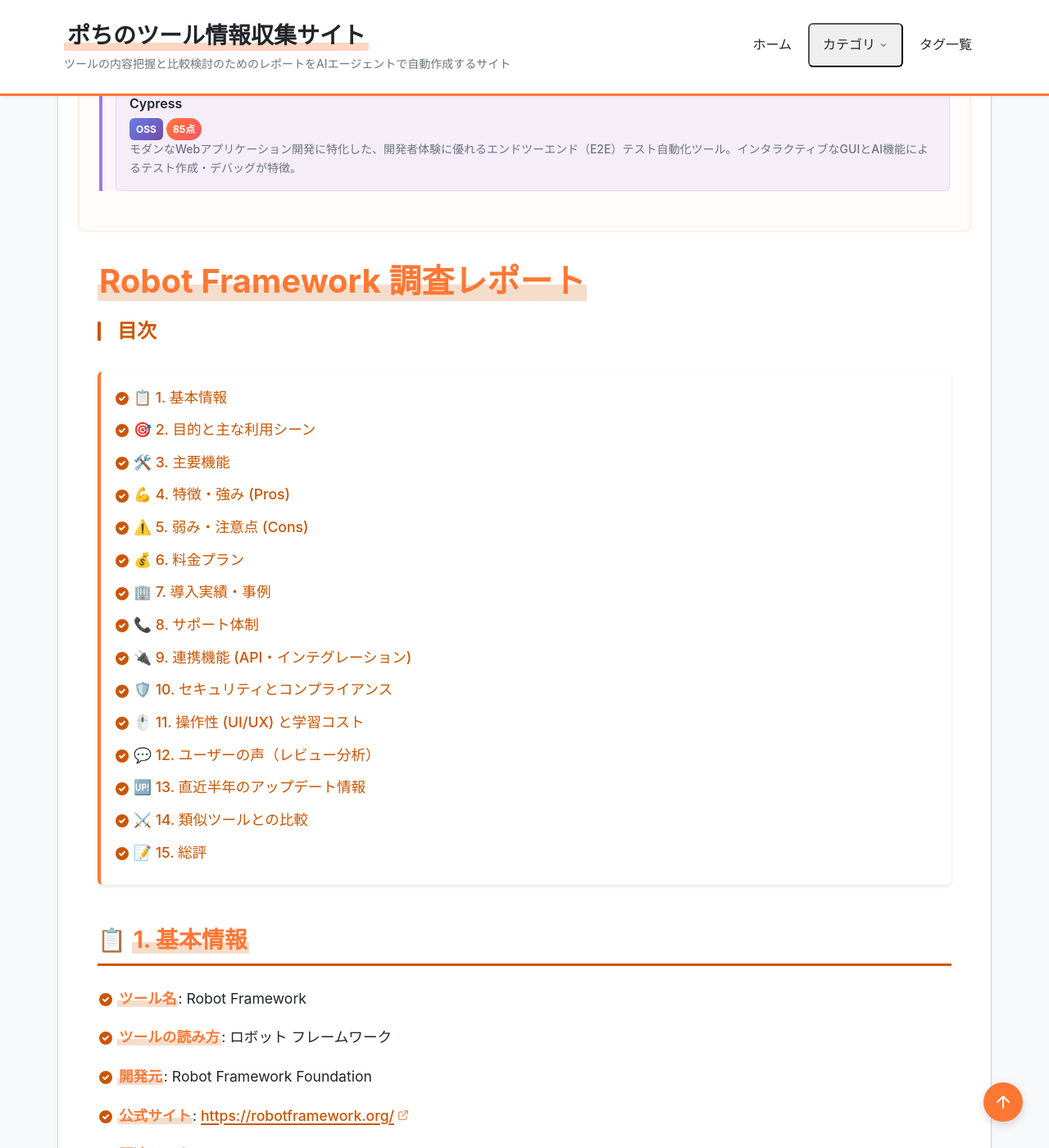
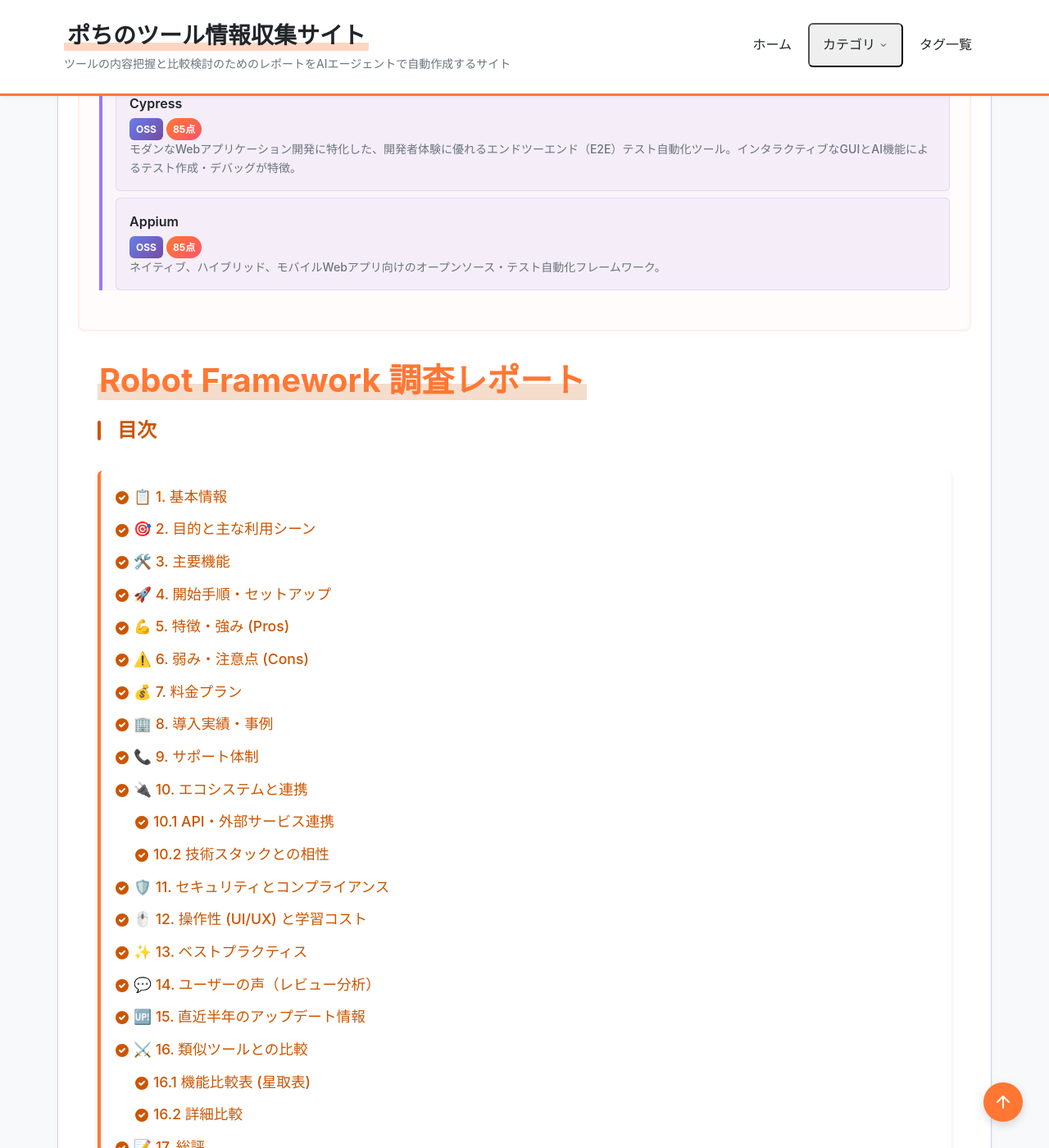
Before and after one commit to aegisfleet/tool-survey-report, a Jekyll site: the page built from _reports/robot-framework.md, in a window 1280 px wide and 1400 px high, scrolled down 2612 px. Shown: the whole window at 82% size. Built offline with Jekyll 4.4.1, drawn with Linux system fonts in a browser that asks for light colours; some of the changed text lies outside the part shown.

Commit message:
Update Robot Framework report and related links (#610)
- Update `_reports/robot-framework.md` to latest version (v7.4.1) and follow template structure (added missing sections).
- Update `_reports/cypress.md` to include Robot Framework in related tools.
- Update `_reports/appium.md` to include Robot Framework in related tools.

Co-authored-by: google-labs-jules[bot] <161369871+google-labs-jules[bot]@users.noreply.github.com>

````diff
--- a/_reports/robot-framework.md
+++ b/_reports/robot-framework.md
@@ -27,7 +27,7 @@ quick_summary:
     - "QAエンジニア"
     - "テスト担当者"
     - "RPA開発者"
-  latest_highlight: "機密情報を安全に扱うSecret Variables機能などを追加したv7.4をリリース"
+  latest_highlight: "2025年12月に機密情報管理を強化したv7.4.1をリリース"
   update_frequency: "高"
 
 # 【ツール評価】100点満点、基準点70点からの加減算方式
@@ -64,6 +64,7 @@ relationships:
     - "Gauge"
     - "Playwright"
     - "Cypress"
+    - "Appium"
 ---
 
 # **Robot Framework 調査レポート**
@@ -100,21 +101,39 @@ relationships:
 * **タグ付け機能**: テストケースやスイートにタグを付け、「スモークテストのみ実行」「特定の機能（例: @login）に関連するテストのみ実行」といった柔軟な実行制御が可能です。
 * **変数と制御構造**: 変数、ループ、条件分岐などの基本的なプログラミング構造をサポートしており、複雑なシナリオも記述できます。
 
-## **4. 特徴・強み (Pros)**
+## **4. 開始手順・セットアップ**
+
+* **前提条件**:
+  * Python (v3.6以上推奨) がインストールされていること。
+* **インストール/導入**:
+  ```bash
+  # pipを使用してインストール
+  pip install robotframework
+  ```
+* **初期設定**:
+  * 特別な設定ファイルは不要ですが、必要に応じてテスト対象ライブラリ（SeleniumLibraryなど）を追加インストールします。
+* **クイックスタート**:
+  1. テストファイル（`example.robot`）を作成。
+  2. 以下のコマンドでテストを実行。
+     ```bash
+     robot example.robot
+     ```
+
+## **5. 特徴・強み (Pros)**
 
 * **圧倒的な汎用性とエコシステム**: Web UIに留まらず、API、データベース、モバイル、デスクトップ、SSH接続など、テスト対象を選びません。Pythonの豊富なライブラリ資産を活用できるため、ほぼすべての自動化ニーズに対応可能です。
 * **可読性と協調作業の促進**: テストコードが仕様書のように読めるため、非プログラマ（ビジネスアナリスト、プロダクトマネージャーなど）でもテスト内容のレビューや修正に参加しやすくなります。
 * **ベンダーロックインからの解放**: 完全なオープンソース（Apache License 2.0）であり、特定のベンダーに依存することなく、無料で長期間利用できます。
 * **クロスプラットフォーム対応**: Windows, macOS, Linuxなど、主要なオペレーティングシステムで動作します。
 
-## **5. 弱み・注意点 (Cons)**
+## **6. 弱み・注意点 (Cons)**
 
 * **実行速度のオーバーヘッド**: 純粋なPythonやJavaで直接書かれたテストスクリプトと比較すると、フレームワークの解析処理などにより実行速度が若干劣る場合があります。
 * **デバッグの複雑さ**: キーワードの内部でエラーが発生した場合、Robot Frameworkのログと、その裏で動作しているPythonコードのトレースバックを突き合わせて調査する必要があり、原因特定に慣れが必要なことがあります。
 * **独自の構文**: シンプルですが、スペースを2つ以上使った区切りや `${}` といった変数表記など、独自の構文ルールを覚える必要があります。プログラミング経験者にとっては、時に冗長に感じられることもあります。
 * **日本語対応**: ツール自体やドキュメントは英語が基本です。ただし、テストケース内のキーワードやコメントに日本語を使用することは可能です。
 
-## **6. 料金プラン**
+## **7. 料金プラン**
 
 | プラン名 | 料金 | 主な特徴 |
 |---|---|---|
@@ -123,19 +142,21 @@ relationships:
 * **課金体系**: なし
 * **無料トライアル**: なし（常に無料）
 
-## **7. 導入実績・事例**
+## **8. 導入実績・事例**
 
 * **導入企業**: 世界中の大手テクノロジー企業、通信キャリア、金融機関、自動車産業などで幅広く採用されています。公式な導入企業リストは少ないものの、カンファレンスでの発表事例や求人情報から多数の企業での利用が確認できます。
 * **導入事例**: Web UIだけでなく、バックエンドのAPIやハードウェア連携を含む複雑な統合テスト環境での採用事例が豊富です。
 * **対象業界**: 業界を問わず、特に品質保証プロセスが重要なエンタープライズシステムや、長期的にメンテナンスされるプロダクトで多く採用されています。
 
-## **8. サポート体制**
+## **9. サポート体制**
 
 * **ドキュメント**: 公式サイトに非常に詳細なユーザーガイド、標準ライブラリのドキュメント、デモプロジェクトが整備されています。
 * **コミュニティ**: Slackコミュニティやフォーラム（Robot Framework Forum）が非常に活発で、世界中のユーザーや開発者から迅速なサポートが期待できます。
 * **公式サポート**: オープンソースプロジェクトのため、企業による商用サポートは提供されていません。必要な場合は、Robot Framework Foundationのメンバー企業やサードパーティのコンサルティング会社を利用することになります。
 
-## **9. 連携機能 (API・インテグレーション)**
+## **10. エコシステムと連携**
+
+### **10.1 API・外部サービス連携**
 
 * **API**: Robot Framework自体がAPIを提供しており、Pythonコードからテスト実行を制御したり、実行結果を解析したりすることが可能です（Executor API, Result Model）。
 * **外部サービス連携**:
@@ -143,18 +164,35 @@ relationships:
   * **IDE**: Visual Studio Code (Robot Code拡張機能が推奨), PyCharm, Eclipse (RED) などで、シンタックスハイライト、コード補完、デバッグ実行が可能です。
   * **テスト管理ツール**: TestRailやJira (Xray, Zephyr) などと連携するための外部ライブラリが存在します。
 
-## **10. セキュリティとコンプライアンス**
+### **10.2 技術スタックとの相性**
+
+| 技術スタック | 相性 | メリット・推奨理由 | 懸念点・注意点 |
+|:---|:---:|:---|:---|
+| **Python** | ◎ | ネイティブ言語であり、最も親和性が高い。豊富なライブラリを利用可能。 | 特になし。 |
+| **Java** | ◯ | Jythonを利用して動作可能だったが、現在はPython版が主流。Javaライブラリの呼び出しにはRemote Library Interfaceが推奨される。 | Jythonのメンテナンス状況に依存するため、純粋なPython環境ほどスムーズではない場合がある。 |
+| **JavaScript/TypeScript** | △ | 直接的な連携は弱いが、Playwrightライブラリなどを通じて操作は可能。 | JSエコシステム中心のチームには、PlaywrightやCypressの直接利用の方が適している場合がある。 |
+
+## **11. セキュリティとコンプライアンス**
 
 * **認証**: フレームワーク自体に認証機能はありません。テスト対象システムの認証情報を扱う際は、Vault連携や暗号化された変数ファイル、環境変数などを利用してセキュアに管理することが推奨されます。
 * **データ管理**: テストコードやテストデータはローカル環境や自社のCI/CD環境で実行・管理されるため、外部のクラウドサービスに機密情報が送信されることはありません。
 * **準拠規格**: Robot Framework自体はソフトウェアライブラリであり、特定のセキュリティ規格（ISO27001, SOC2など）の認証を取得するものではありません。
 
-## **11. 操作性 (UI/UX) と学習コスト**
+## **12. 操作性 (UI/UX) と学習コスト**
 
 * **UI/UX**: 操作は主にコマンドライン（CLI）が中心です。テスト実行後に自動生成されるHTMLレポートは非常に視覚的で分かりやすく、どのステップで失敗したかが一目瞭然です。
 * **学習コスト**: キーワード駆動のため、基本的なテストケースの作成は容易で、入門の敷居は低いです。しかし、カスタムライブラリの作成や複雑なデータ構造の操作など、高度な使いこなしにはPythonの知識が求められます。
 
-## **12. ユーザーの声（レビュー分析）**
+## **13. ベストプラクティス**
+
+* **効果的な活用法 (Modern Practices)**:
+  * **ページオブジェクトパターン**: 画面操作をキーワードとして隠蔽し、テストケースの可読性と保守性を高める。
+  * **データ駆動テスト**: テストロジックとテストデータを分離し、テンプレートを使用して効率的にテストケースを量産する。
+* **陥りやすい罠 (Antipatterns)**:
+  * **複雑なロジックの埋め込み**: テストケース（.robotファイル）内に複雑な条件分岐やループを書きすぎると可読性が下がる。複雑な処理はPythonライブラリに移譲すべき。
+  * **ハードコードされた待機**: `Sleep` キーワードを多用するとテストが遅く不安定になる。`Wait Until...` 系の動的な待機キーワードを使用する。
+
+## **14. ユーザーの声（レビュー分析）**
 
 * **調査対象**: Stack Overflow, Qiita, Zenn, 開発者コミュニティ
 * **総合評価**: G2, Capterra, ITreviewといった主要レビューサイトには製品ページが存在しないか、レビューがほとんど登録されていません。しかし、Stack Overflowや技術ブログなど開発者コミュニティでは非常に高い評価を得ています。
@@ -170,9 +208,11 @@ relationships:
   * RPAツールとして活用し、レガシーシステムの定型業務やデータ移行を自動化している事例。
   * 組み込み機器やIoTデバイスのテストで、SSHライブラリやシリアル通信ライブラリを駆使してハードウェアを操作するテスト。
 
-## **13. 直近半年のアップデート情報**
+## **15. 直近半年のアップデート情報**
 
-* **2025-12-10**: **Robot Framework 7.4 リリース**
+* **2025-12-23**: **Robot Framework 7.4.1 リリース**
+  * 7.4で報告されたリグレッション（後退バグ）を修正したバグフィックスリリース。
+* **2025-12-12**: **Robot Framework 7.4 リリース**
   * **Secret Variables**: `%{SECRET}` のように変数を定義することで、ログやレポートに値が表示されなくなる機能が追加され、機密情報の取り扱いがより安全になった。
   * **Typed Keywords**: 標準ライブラリのキーワードで型ヒントが強化され、静的解析ツールとの連携が向上。
   * **Bytes処理の改善**: バイナリデータの扱いに関するパフォーマンスと機能性が向上。
@@ -183,7 +223,18 @@ relationships:
 
 (出典: [GitHub Releases](https://github.com/robotframework/robotframework/releases))
 
-## **14. 類似ツールとの比較**
+## **16. 類似ツールとの比較**
+
+### **16.1 機能比較表 (星取表)**
+
+| 機能カテゴリ | 機能項目 | Robot Framework | Selenium | Playwright |
+|:---:|:---|:---:|:---:|:---:|
+| **可読性** | キーワード駆動 | ◎<br><small>自然言語に近い</small> | △<br><small>コード記述必須</small> | △<br><small>コード記述必須</small> |
+| **汎用性** | 対応領域 | ◎<br><small>Web/API/DB/Mobile等</small> | ◯<br><small>Web特化</small> | ◯<br><small>Web特化</small> |
+| **レポート** | HTMLレポート | ◎<br><small>詳細・自動生成</small> | ×<br><small>別途ツール必要</small> | ◯<br><small>標準機能あり</small> |
+| **拡張性** | ライブラリ | ◎<br><small>Pythonで容易に拡張</small> | ◯<br><small>各言語で拡張可</small> | ◯<br><small>Node/Python等で拡張可</small> |
+
+### **16.2 詳細比較**
 
 | ツール名 | 特徴 | 強み | 弱み | 選択肢となるケース |
 |---|---|---|---|---|
@@ -193,7 +244,7 @@ relationships:
 | **Cypress** | JavaScriptベースのE2Eテストフレームワーク | **簡単なセットアップ**、優れたデバッグ体験、開発者向け機能が豊富 | Webテスト特化、同一オリジンポリシーの制約 | フロントエンド開発者が開発プロセスの一環としてテストを作成する場合。 |
 | **Cucumber** | BDD(ビヘイビア駆動開発)を支援するツール | **自然言語の仕様書がそのままテストになる(Gherkin)** | テストステップの定義を別途プログラミングする必要がある | ビジネス要件とテストを強く結びつけたい場合。プロダクトオーナー等との協業を重視する場合。 |
 
-## **15. 総評**
+## **17. 総評**
 
 * **総合的な評価**:
   Robot Frameworkは、その圧倒的な汎用性とキーワード駆動の分かりやすさから、テスト自動化の「共通言語」として非常に優れた選択肢です。特に、多様な技術スタックが混在するシステムや、開発者とQA担当者が密に連携してテストを構築・保守する環境において、その真価を最大限に発揮します。
````
Also changed, not shown: other parts of _reports/robot-framework.md (+4 -4 lines), _reports/appium.md (+1 -0 lines), _reports/cypress.md (+1 -0 lines).
